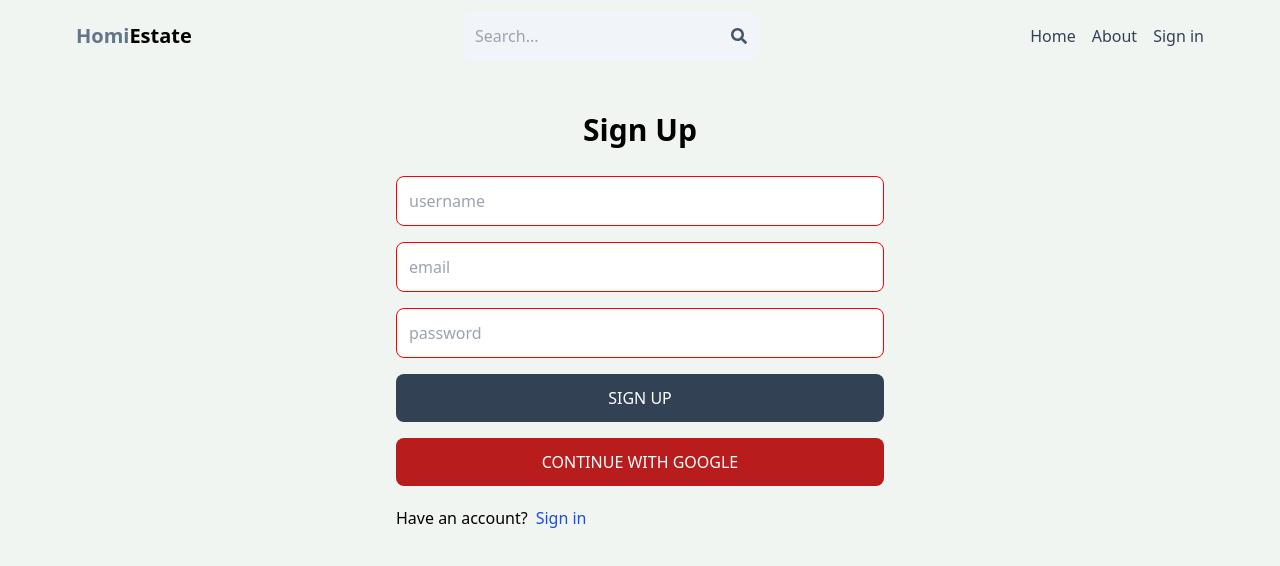
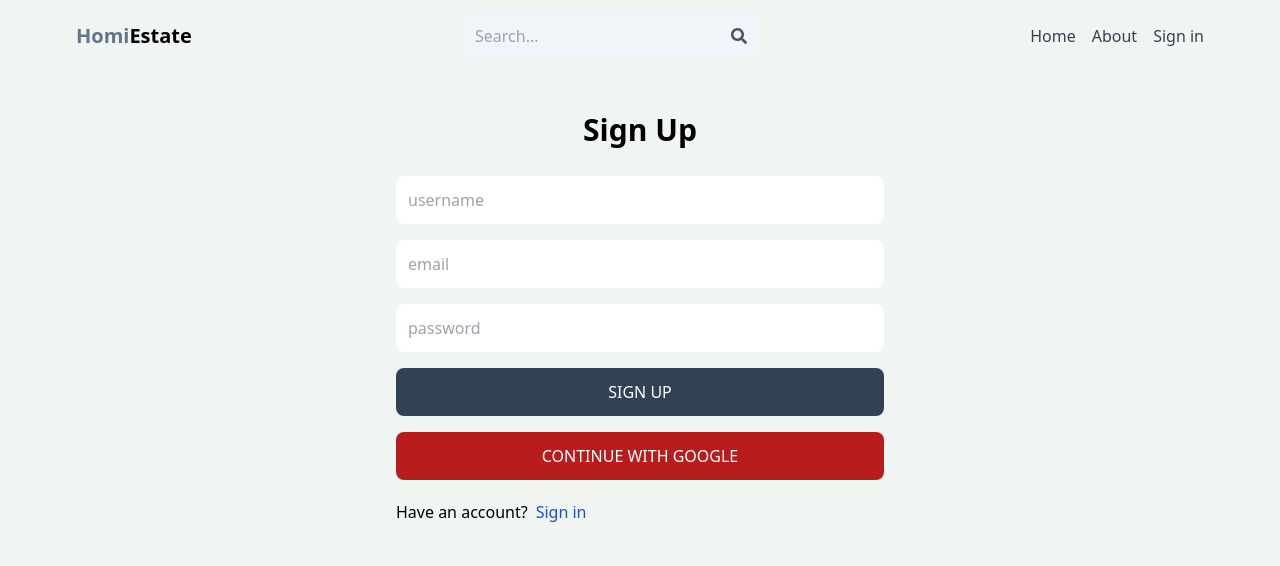
Before and after one commit to thekuu/mern-estate, a React (Vite) app in the folder client/: page /sign-up in a window 1280 px wide. Shown: the top 566 px of the page. Built offline with nearby package versions, Linux system fonts and the light colour scheme; no server answers.

Commit message:
some style changes

```diff
--- a/client/src/pages/Home.jsx
+++ b/client/src/pages/Home.jsx
@@ -14,7 +14,7 @@ export default function Home() {
   useEffect (() => {
     const fetchOfferListings = async () => {
       try {
-        const res = await fetch('/api/listing/get?offer=true&limit=4')
+        const res = await fetch('/api/listing/get?offer=true&limit=6')
         const data = await res.json()
         setOfferListings(data)
         fetchRentListings()
@@ -24,7 +24,7 @@ export default function Home() {
     }
     const fetchRentListings = async () => {
       try {
-        const res = await fetch('/api/listing/get?type=rent&limit=4')
+        const res = await fetch('/api/listing/get?type=rent&limit=6')
         const data = await res.json()
         setRentListings(data)
         fetchSaleListings()
@@ -34,7 +34,7 @@ export default function Home() {
     }
     const fetchSaleListings = async () => {
       try {
-        const res = await fetch('/api/listing/get?type=sale&limit=4')
+        const res = await fetch('/api/listing/get?type=sale&limit=6')
         const data = await res.json()
         setSaleListings(data)
       } catch (error) {
@@ -58,7 +58,7 @@ export default function Home() {
       </div>
 
       <Swiper navigation>
-        {offerListings && offerListings.length > 0 && offerListings.map((listing) => (
+        {saleListings && saleListings.length > 0 && saleListings.map((listing) => (
           <SwiperSlide>
             <div style ={{background:`url(${listing.imageUrls[0]}) center no-repeat`, backgroundSize: 'cover'}} className='h-[500px]' key={listing._id}></div>
           </SwiperSlide>)
--- a/client/src/pages/SignIn.jsx
+++ b/client/src/pages/SignIn.jsx
@@ -44,8 +44,8 @@ export default function SignIn() {
     <div className='p-3 max-w-lg mx-auto'>
       <h1 className = 'text-3xl text-center font-semibold my-7'>Sign In</h1>
       <form onSubmit={handleSubmit} className="flex flex-col gap-4">
-        <input type = 'email' placeholder = 'email' className='border p-3 rounded-lg' id='email' onChange = {handleChange} required/>
-        <input type = 'password' placeholder = 'password' className='border p-3 rounded-lg' id='password' onChange = {handleChange} required/>
+        <input type = 'email' placeholder = 'email' className='border-0 p-3 rounded-lg' id='email' onChange = {handleChange} required/>
+        <input type = 'password' placeholder = 'password' className='border-0 p-3 rounded-lg' id='password' onChange = {handleChange} required/>
         <button disabled={loading} className='bg-slate-700 text-white p-3 rounded-lg uppercase hover:opacity-95 disabled:opacity-80'>{loading? 'Loading...' : 'Sign In'}</button>
         <OAuth/>
       </form>
--- a/client/src/pages/SignUp.jsx
+++ b/client/src/pages/SignUp.jsx
@@ -46,9 +46,9 @@ export default function SignUp() {
     <div className='p-3 max-w-lg mx-auto'>
       <h1 className = 'text-3xl text-center font-semibold my-7'>Sign Up</h1>
       <form onSubmit={handleSubmit} className="flex flex-col gap-4">
-        <input type = 'text' placeholder = 'username' className='border p-3 rounded-lg' id='username' onChange = {handleChange} required/>
-        <input type = 'email' placeholder = 'email' className='border p-3 rounded-lg' id='email' onChange = {handleChange} required/>
-        <input type = 'password' placeholder = 'password' className='border p-3 rounded-lg' id='password' onChange = {handleChange} required/>
+        <input type = 'text' placeholder = 'username' className='border-0 p-3 rounded-lg' id='username' onChange = {handleChange} required/>
+        <input type = 'email' placeholder = 'email' className='border-0 p-3 rounded-lg' id='email' onChange = {handleChange} required/>
+        <input type = 'password' placeholder = 'password' className='border-0 p-3 rounded-lg' id='password' onChange = {handleChange} required/>
         <button disabled={loading} className='bg-slate-700 text-white p-3 rounded-lg uppercase hover:opacity-95 disabled:opacity-80'>{loading? 'Loading...' : 'Sign Up'}</button>
         <OAuth/>
       </form>
```
Also changed, not shown: client/src/components/Header.jsx (+1 -1 lines), 1 other file (tests, documents, lock files or other folders).
